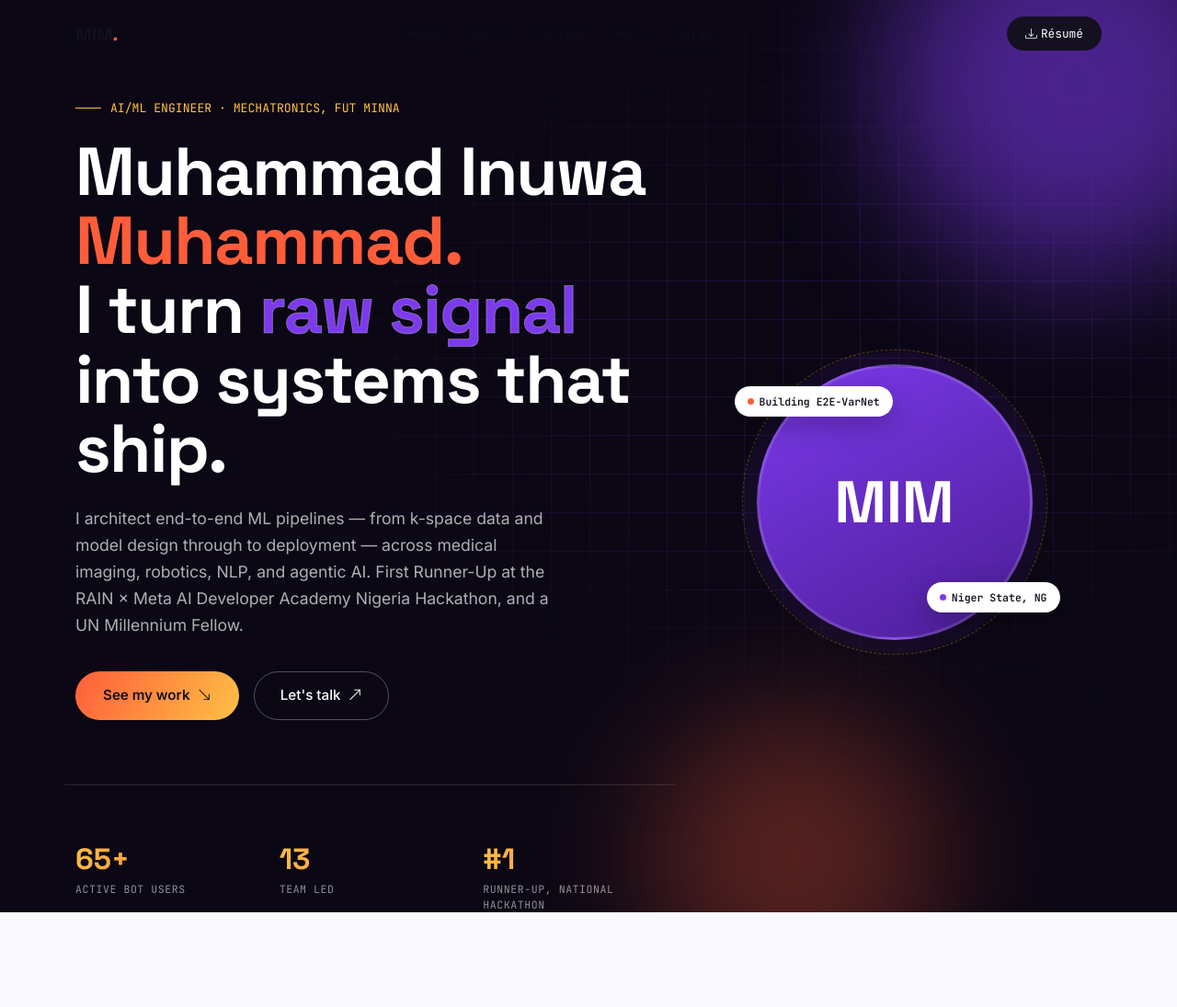
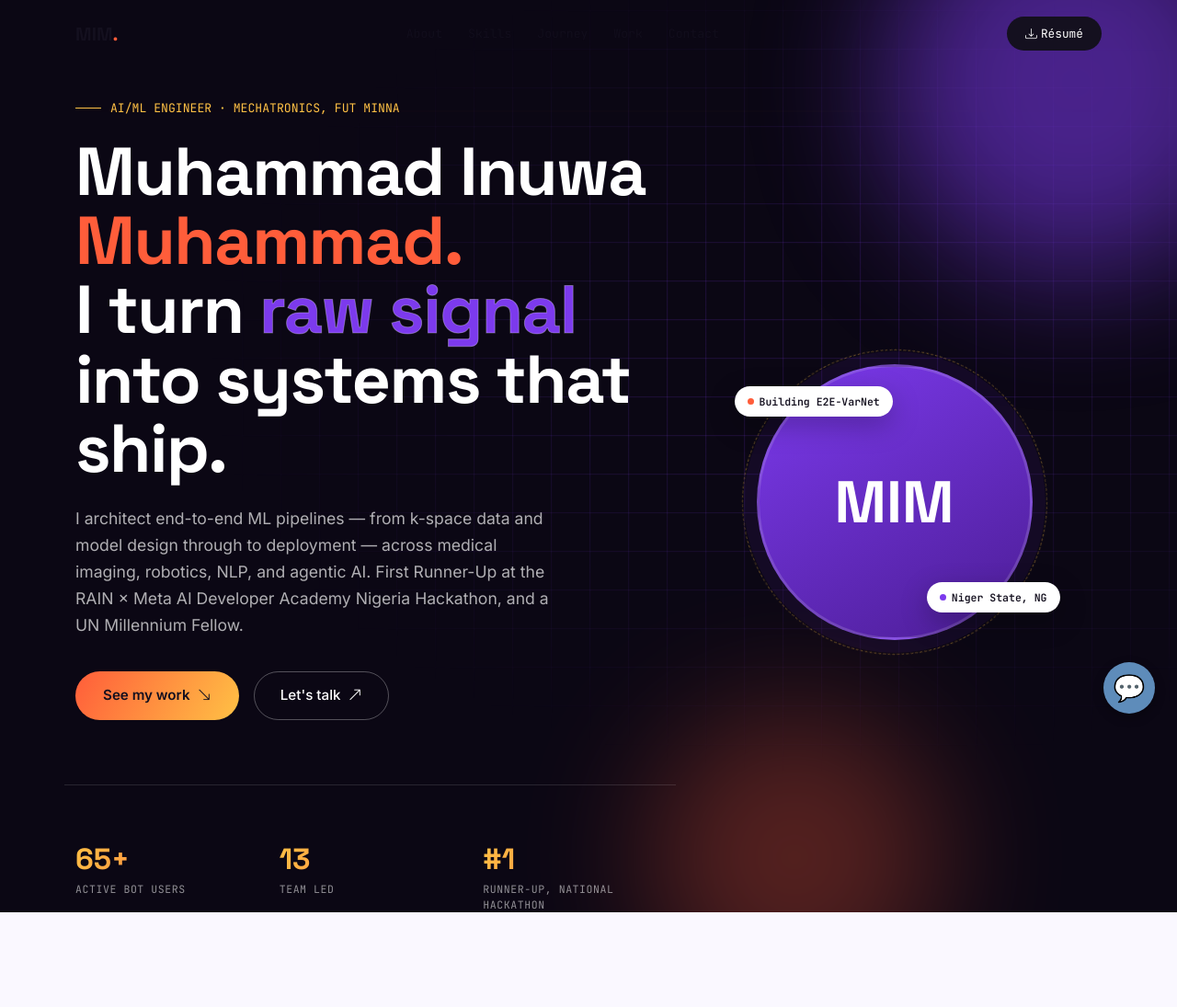
Before and after one commit to shadowboy-tech/shadow-resume-ai, a plain HTML site: page frontend/index.html in a window 1280 px wide. Shown: the top 1095 px of the page at 92% size. Drawn offline with nearby package versions, Linux system fonts and the light colour scheme.

Commit message:
feat: embed ShadowChat widget in portfolio + add GitHub Pages deployment

```diff
--- a/frontend/components/ShadowChat/shadow-chat.js
+++ b/frontend/components/ShadowChat/shadow-chat.js
@@ -27,8 +27,9 @@
     return element;
   };
 
-  // Build the widget elements
-  const fab = el('div', { id: 'sc-fab', title: 'Chat with Shadow' }, '💬');
+  // Build the widget elements — reuse existing #sc-fab if present in the DOM (preserves data-api-url)
+  const fab = document.getElementById('sc-fab') || el('div', { id: 'sc-fab', title: 'Chat with Shadow' }, '💬');
+  fab.style.display = ''; // ensure visible
   const panel = el('div', { id: 'sc-panel' },
     el('div', { id: 'sc-header' }, 'ShadowChat'),
     el('div', { id: 'sc-messages' }),
@@ -38,8 +39,8 @@
     )
   );
 
-  // Insert into page
-  document.body.appendChild(fab);
+  // Insert into page (only append fab if it wasn't already in the DOM)
+  if (!fab.parentNode) document.body.appendChild(fab);
   document.body.appendChild(panel);
 
   // State
--- a/frontend/index.html
+++ b/frontend/index.html
@@ -868,5 +868,13 @@ a:focus-visible, button:focus-visible, input:focus-visible, textarea:focus-visib
     note.textContent = 'Opening your email client…';
   });
 </script>
+<!-- ============ SHADOW CHAT WIDGET ============ -->
+<link rel="stylesheet" href="components/ShadowChat/shadow-chat.css">
+<div id="sc-fab"
+     data-api-url="https://shadow-resume-ai.onrender.com/api/chat"
+     title="Chat with Shadow"
+     style="display:none;">💬</div>
+<script src="components/ShadowChat/shadow-chat.js"></script>
+
 </body>
 </html>
```
Also changed, not shown: 1 other file.
